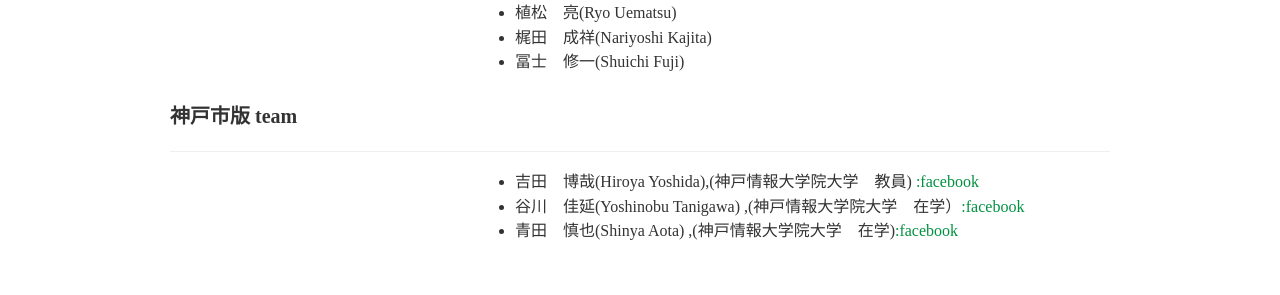
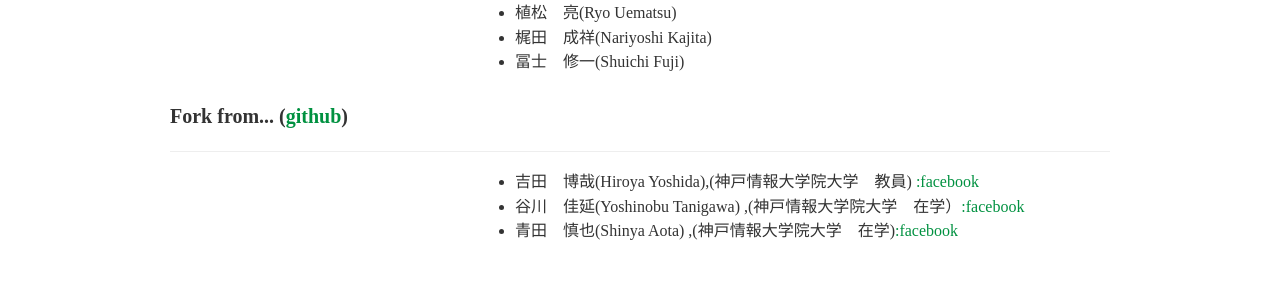
Before and after one commit to HyogoSpending/Pref-Hyogo, a Jekyll site: the page built from team.html, in a window 1280 px wide. Shown: the part 363-658 px from the top of the page. Built offline with Jekyll 4.4.1, drawn with Linux system fonts in a browser that asks for light colours; nearby versions of some CDN libraries.

Commit message:
Rewrite the sentences of teampage.

```diff
--- a/team.html
+++ b/team.html
@@ -24,15 +24,13 @@
 		<li>梶田　成祥(Nariyoshi Kajita)</li>
 		<li>冨士　修一(Shuichi Fuji)</li>
 	</ul>
-
 </div>
 </div>
-
-<h2 class="page-header">神戸市版 team</h2>
+<h2 class="page-header">Fork from... (<a href="https://github.com/HyogoSpending/kobe.github.io" target="_blank">github</a>)</h2>
 <div class="row credits">
   <div class="span8 offset4">
 <ul>
-         <li> 吉田　博哉(Hiroya Yoshida),(神戸情報大学院大学　教員) <a href="http://www.facebook.com/hiroya.yoshida?fref=ts" target="_blank">:facebook</a></li>
+      <li> 吉田　博哉(Hiroya Yoshida),(神戸情報大学院大学　教員) <a href="http://www.facebook.com/hiroya.yoshida?fref=ts" target="_blank">:facebook</a></li>
 	 <li> 谷川　佳延(Yoshinobu Tanigawa) ,(神戸情報大学院大学　在学）<a href="http://www.facebook.com/yoshinobu.tanigawa.7" target="_blank">:facebook</a></li>
 	 <li> 青田　慎也(Shinya Aota) ,(神戸情報大学院大学　在学)<a href="http://www.facebook.com/shao10002?fref=ts" target="_blank">:facebook</a></li>
 </ul>
```
